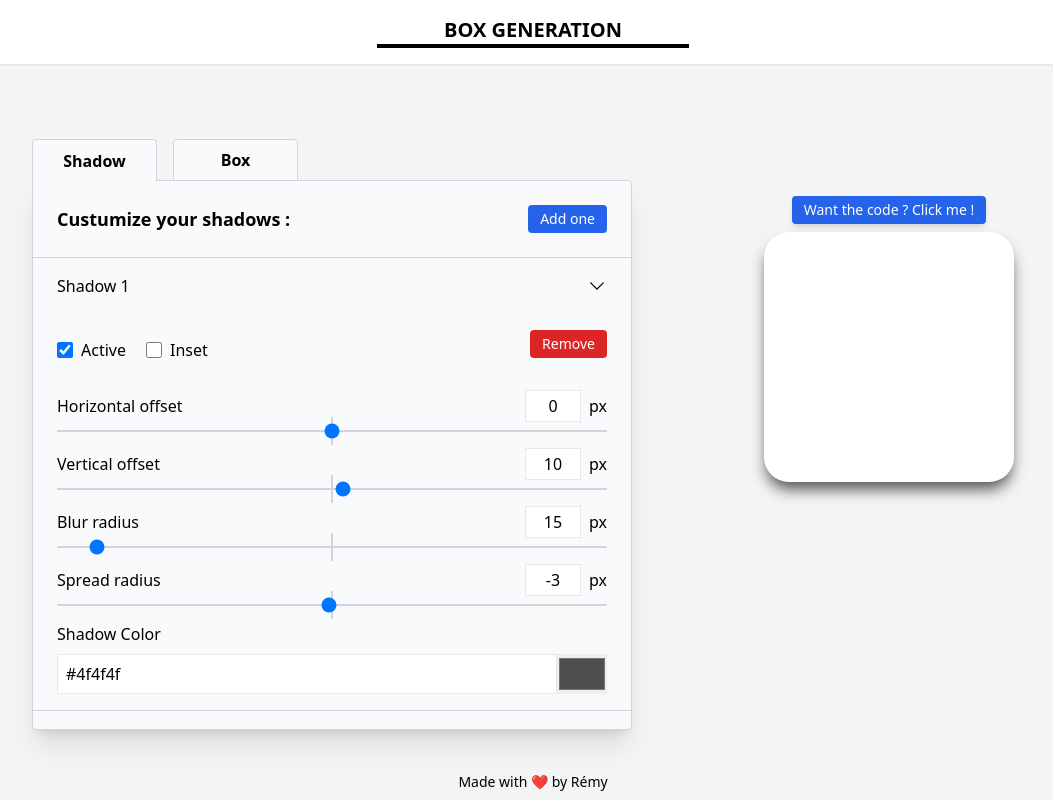
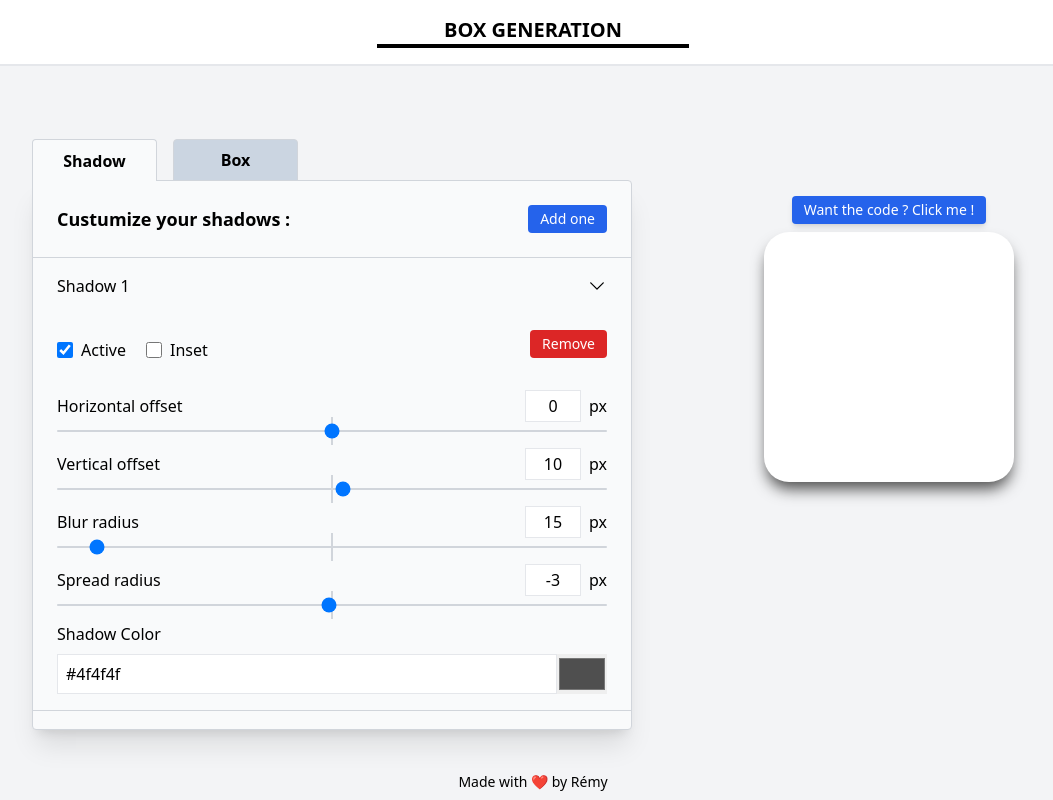
Before and after one commit to https-remy/PMP-React_Box_Generation, a React (Vite) app: page / in a window 1280 px wide. Shown: the whole page, without its empty margins (107-1160 px from the left). Built offline with nearby package versions, Linux system fonts and the light colour scheme.

Commit message:
final one v5

```diff
--- a/src/layouts/Settings.jsx
+++ b/src/layouts/Settings.jsx
@@ -17,7 +17,7 @@ export default function Settings() {
                     <button
                         key={index}
                         className={`min-w-[125px] font-bold py-2 px-3 mr-4 rounded-t border-t border-x border-gray-300 bg-gray-50 ${
-                            tabs !== index ? "border-b bg-gray-200 hover:bg-slate-50" : ""
+                            tabs !== index ? "border-b bg-slate-300 hover:bg-gray-50" : ""
                         }`}
                         onClick={() => setTabs(index)}
                     >
```
